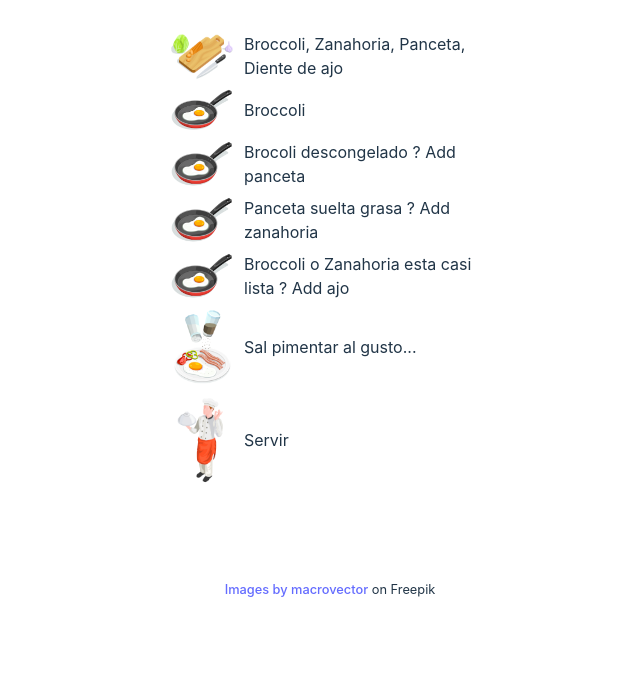
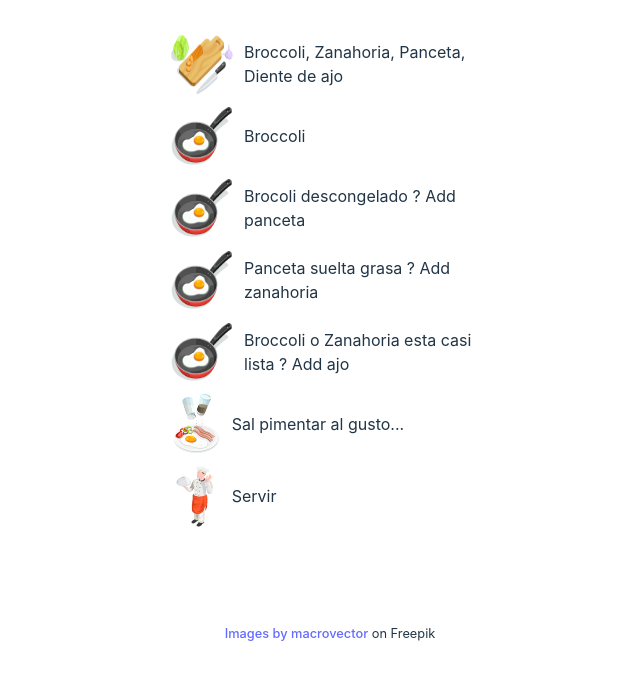
Before and after one commit to JaumeViBu/CookingStepsNotebook, a React (Vite) app: page / in a window 1280 px wide. Shown: the top 680 px of the page, without its empty margins (310-950 px from the left). Built offline with nearby package versions, Linux system fonts and the light colour scheme.

Commit message:
quick fixes to strike handler and imgs sizes css

```diff
--- a/src/components/pure/CookingStep/CookingStep.jsx
+++ b/src/components/pure/CookingStep/CookingStep.jsx
@@ -23,7 +23,7 @@ const CookingStep = ({
   const [confirmDeleteOpen, setConfirmDeleteOpen] = useState(false);
 
   function handleLiOnClick(e) {
-    if (e.target.tagName == "SPAN") setStriked(!striked);
+    if (!editMode) setStriked(!striked);
   }
 
   function handleLiOnContextMenu(e) {
--- a/src/components/pure/CookingStep/CookingStep.module.css
+++ b/src/components/pure/CookingStep/CookingStep.module.css
@@ -13,6 +13,7 @@ li span {
 
 li img {
   width: 64px;
+  height: 64px;
 }
 
 .striked {
```
